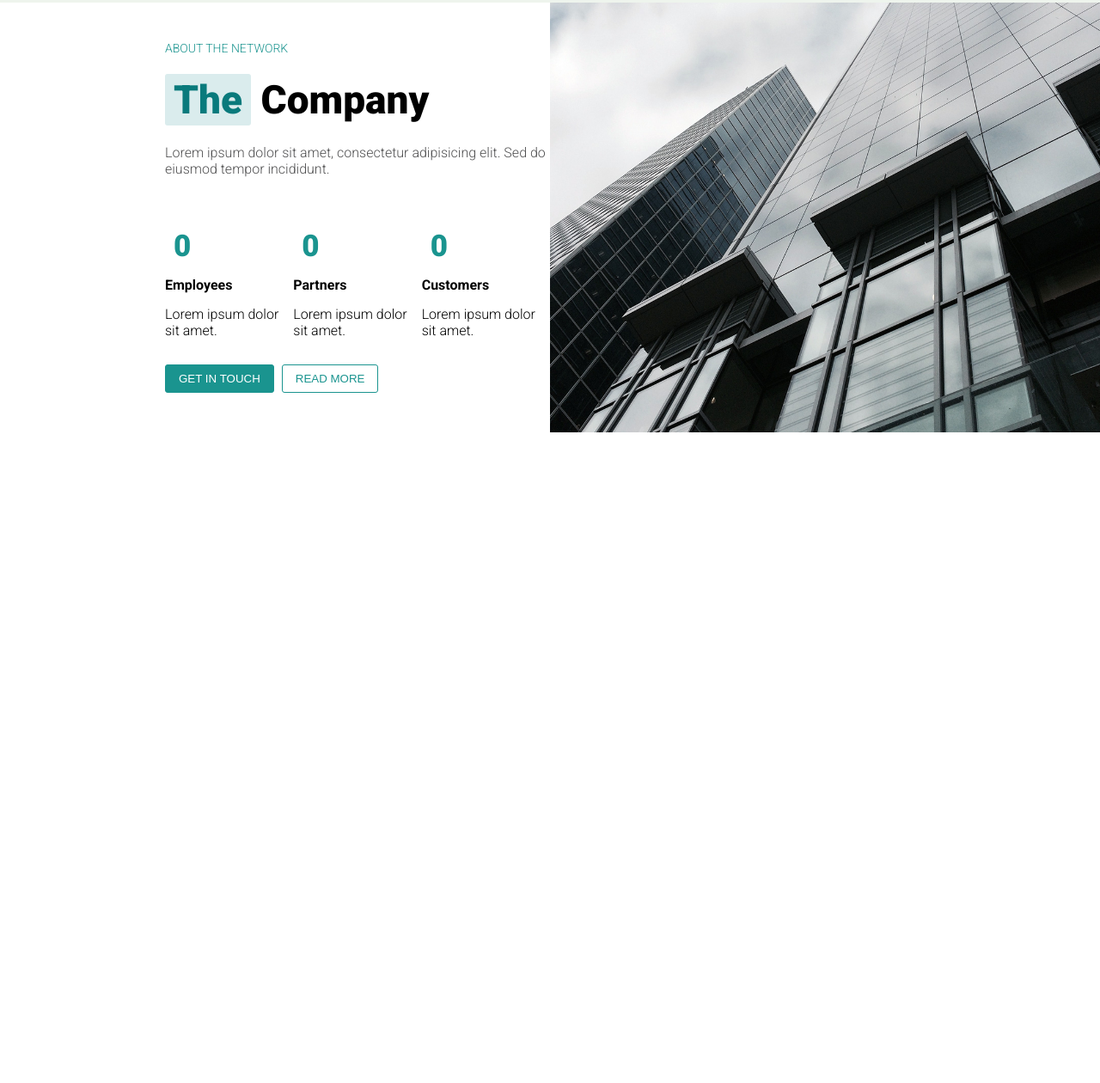
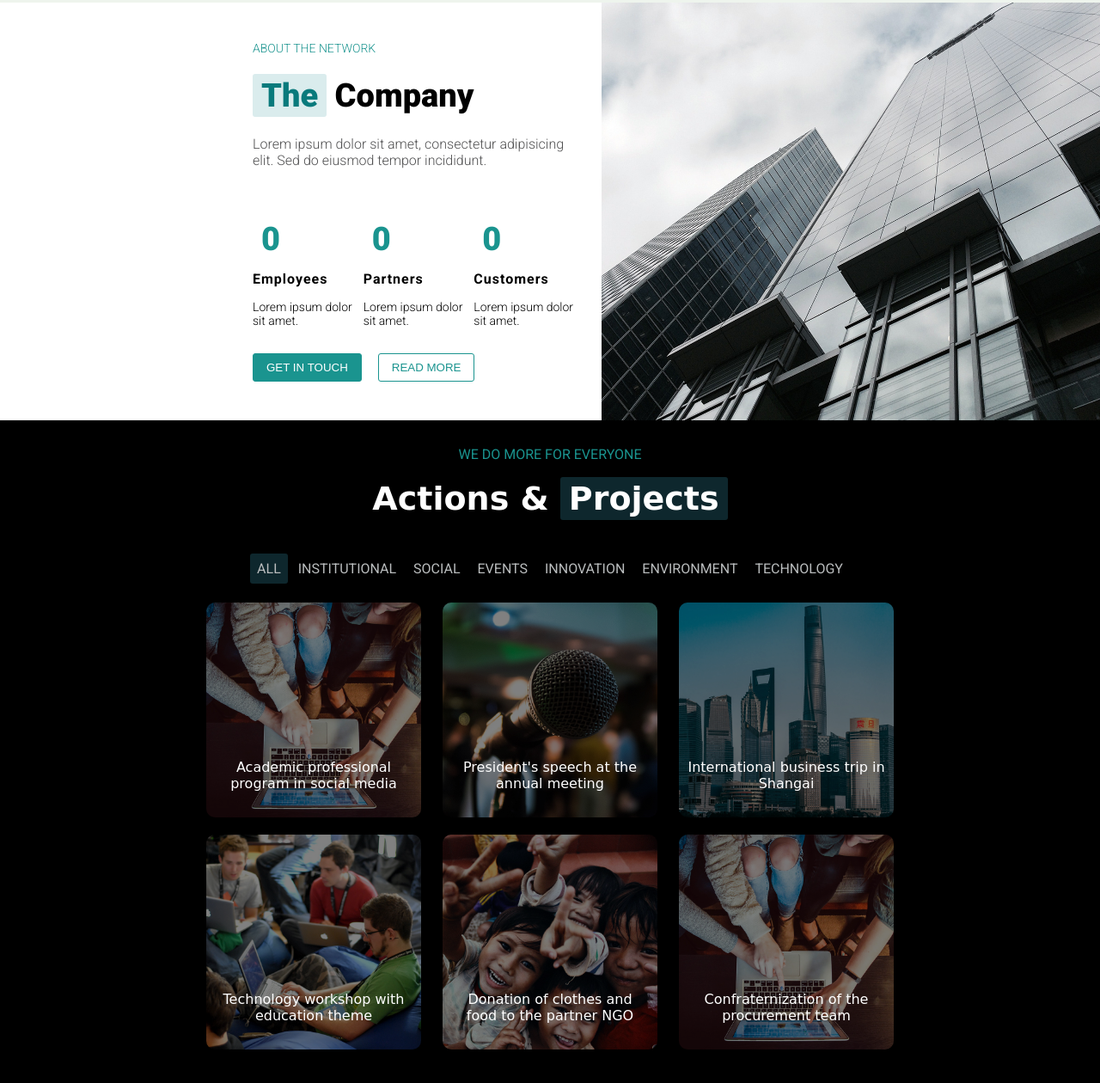
Before and after one commit to FrancescaLai/proj-html-vuejs, a website: page index.html in a window 1280 px wide. Shown: the part 1018-2278 px from the top of the page at 86% size. Before the commit the page ends 1521 px from the top, so only its background shows below. Drawn offline with nearby package versions, Linux system fonts and the light colour scheme; a web font is replaced by a local one.

Commit message:
Section 3  ✓

```diff
--- a/index.html
+++ b/index.html
@@ -138,6 +138,64 @@
         </div>
         <div class="left-side"></div>
       </section>
+
+      <section class="section-3">
+        <p>WE DO MORE FOR EVERYONE</p>
+        <h3>Actions & <span>Projects</span> </h3>
+        <ul class="nav-list">
+          <li class="active">ALL</li>
+          <li>INSTITUTIONAL</li>
+          <li>SOCIAL</li>
+          <li>EVENTS</li>
+          <li>INNOVATION</li>
+          <li>ENVIRONMENT</li>
+          <li>TECHNOLOGY</li>
+        </ul>
+        <div class="grid">
+          <div class="row-grid">
+            <div class="feat-box">
+              <img src="img/project-1.jpg" alt="">
+              <div class="overlay">
+                <p>Academic professional program in social media</p>
+              </div>
+            </div>
+            <div class="feat-box">
+              <img src="img/project-2.jpg" alt="">
+              <div class="overlay">
+                <p>President's speech at the annual meeting</p>
+              </div>
+            </div>
+            <div class="feat-box">
+              <img src="img/project-3.jpg" alt="">
+              <div class="overlay">
+                <p>International business trip in Shangai</p>
+              </div>
+            </div>
+          </div>
+
+          <div class="row-grid">
+            <div class="feat-box">
+              <img src="img/project-4.jpg" alt="">
+              <div class="overlay">
+                <p>Technology workshop with education theme</p>
+              </div>
+            </div>
+            <div class="feat-box">
+              <img src="img/project-5.jpg" alt="">
+              <div class="overlay">
+                <p>Donation of clothes and food to the partner NGO</p>
+              </div>
+            </div>
+            <div class="feat-box">
+              <img src="img/project-1.jpg" alt="">
+              <div class="overlay">
+                <p>Confraternization of the procurement team</p>
+              </div>
+            </div>
+          </div>
+
+        </div>
+      </section>
     </main>
 
   </div>
--- a/src/app.scss
+++ b/src/app.scss
@@ -6,3 +6,4 @@
 @import "partials/_hero.scss";
 @import "partials/_section1.scss";
 @import "partials/_section2.scss";
+@import "partials/_section3.scss";
--- a/src/partials/_button.scss
+++ b/src/partials/_button.scss
@@ -6,7 +6,7 @@
   padding: $btn_padding;
   color: $main_color_white;
   border-radius: $btn_border_radius;
-  margin-right: 5px;
+  margin-right: 15px;
 
   &.btn-full{
     background-color: #1a948f;
--- a/src/partials/_common.scss
+++ b/src/partials/_common.scss
@@ -13,3 +13,9 @@ body{
   display: block;
   clear: both;
 }
+
+.active{
+  background-color: $dark_green;
+  padding: 3px 10px;
+  border-radius: $btn_border_radius
+}
--- a/src/partials/_hero.scss
+++ b/src/partials/_hero.scss
@@ -8,6 +8,7 @@
   background-image: url('../img/bg-4.jpg');
   background-size: cover;
   background-repeat: no-repeat;
+  filter: brightness(0.8);
 
   .bottom-navbar{
     max-width: $small_container;
--- a/src/partials/_section2.scss
+++ b/src/partials/_section2.scss
@@ -1,6 +1,6 @@
 .section-2 {
   display: flex;
-  height: 500px;
+  margin-left: 120px;
 
   .right-side{
     width: $half_container;
@@ -8,7 +8,7 @@
     .mini-container{
       width: 70%;
       float: right;
-      padding-top: 45px;
+      padding: 45px 20px 45px 0px;
 
       .mini-top{
         margin-bottom: 60px;
@@ -21,7 +21,7 @@
 
         h3{
           font-weight: 800;
-          font-size: $font_big;
+          font-size: $font_medium;
           margin: 25px 0px;
 
           span{
@@ -40,6 +40,7 @@
         .column{
           float: left;
           width: calc(100% / 3);
+          padding-right: 10px;
 
           .number{
             color: $main_color_green;
@@ -49,11 +50,19 @@
           }
           p{
             font-weight: 100;
+            font-size: $font_small;
           }
+
           h4{
             padding: 15px 0px;
+            letter-spacing: 1px;
           }
         }
+
+        .column:last-of-type{
+          padding-right: 0px;
+        }
+
         .btn-empty{
           color: $main_color_green;
         }
@@ -65,6 +74,6 @@
     width: $half_container;
     background-image: url('../img/about-5.jpg');
     background-size: cover;
-    background-position: bottom;
+    background-position: center;
   }
 }
--- /dev/null
+++ b/src/partials/_section3.scss
@@ -0,0 +1,83 @@
+.section-3{
+  background-color: black;
+  padding: 30px 0px;
+
+  p{
+    color: $main_color_green;
+    text-align: center;
+    margin-bottom: 20px;
+  }
+  h3{
+    font-family: 'Dela Gothic One', cursive;
+    font-size: $font_medium;
+    color: $main_color_white;
+    text-align: center;
+
+    span{
+      background-color: $dark_green;
+      padding: 3px 10px;
+      border-radius: 3px;
+    }
+  }
+  .nav-list {
+    text-align: center;
+    margin-top: 50px;
+    margin-bottom: 30px;
+
+    & li{
+      color: $main_color_grey;
+      display: inline;
+      list-style: none;
+      text-align: center;
+      padding: 8px;
+    }
+  }
+
+  .grid{
+    max-width: $small_container;
+    margin: auto;
+    margin-bottom: 40px;
+
+    .row-grid{
+      display: flex;
+      justify-content: space-between;
+      margin-top: 20px;
+    }
+
+    .feat-box{
+      height: 250px;
+      width: 250px;
+      // background-image: url('../img/project-1.jpg');
+      background-size: contain;
+      border-radius: $box_border_radius;
+      display: flex;
+      align-items: flex-end;
+      position: relative;
+
+      img{
+          width: 100%;
+          border-radius: $box_border_radius;
+          filter: brightness(0.5);
+        }
+
+        .overlay{
+          position: absolute;
+          top: 0;
+          bottom: 0;
+          left: 0;
+          right: 0;
+
+          p{
+            position: absolute;
+            bottom: 0px;
+          }
+        }
+
+      & p{
+        font-family: 'Dela Gothic One', cursive;
+        color: $main_color_white;
+        padding: 10px;
+      }
+    }
+  }
+}
--- a/src/partials/_variables.scss
+++ b/src/partials/_variables.scss
@@ -8,6 +8,7 @@ $strong_color_grey: #505051;
 $main_color_white: #ffff;
 $main_color_green: #1a948f;
 $strong_color_green: #097a7c;
+$dark_green: #0E272D;
 $light_color_green: #DAECED;
 $section_1_bcknd_color: #EEF4ED;
 $icons_color: #097a7c;
@@ -15,7 +16,7 @@ $icons_color: #097a7c;
 
 // Font Size
 $font_small: 14px;
-$font_medium: 35px;
+$font_medium: 38px;
 $font_big: 46px;
 
 // Buttons
```
Also changed, not shown: dist/app.css.
